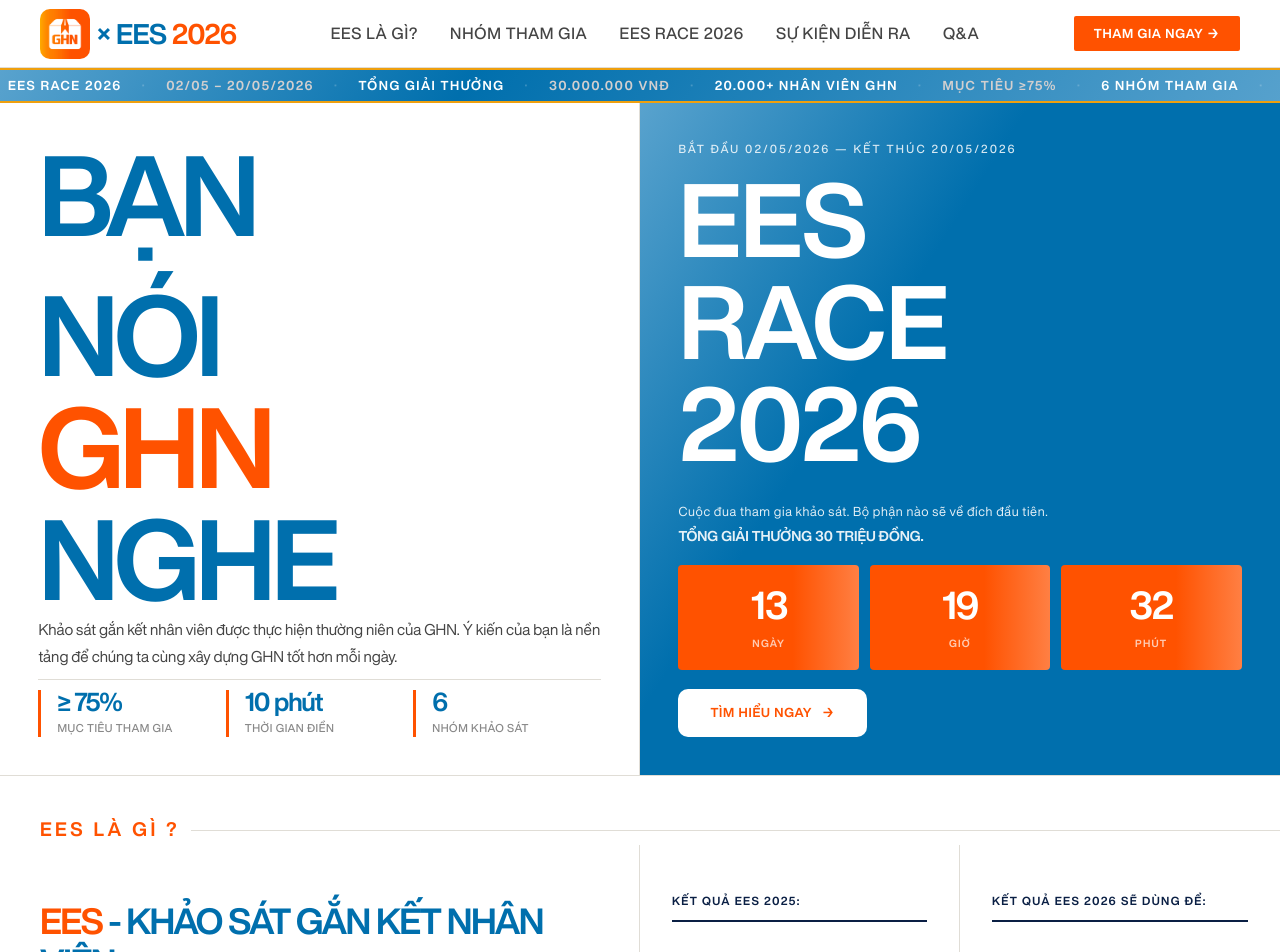
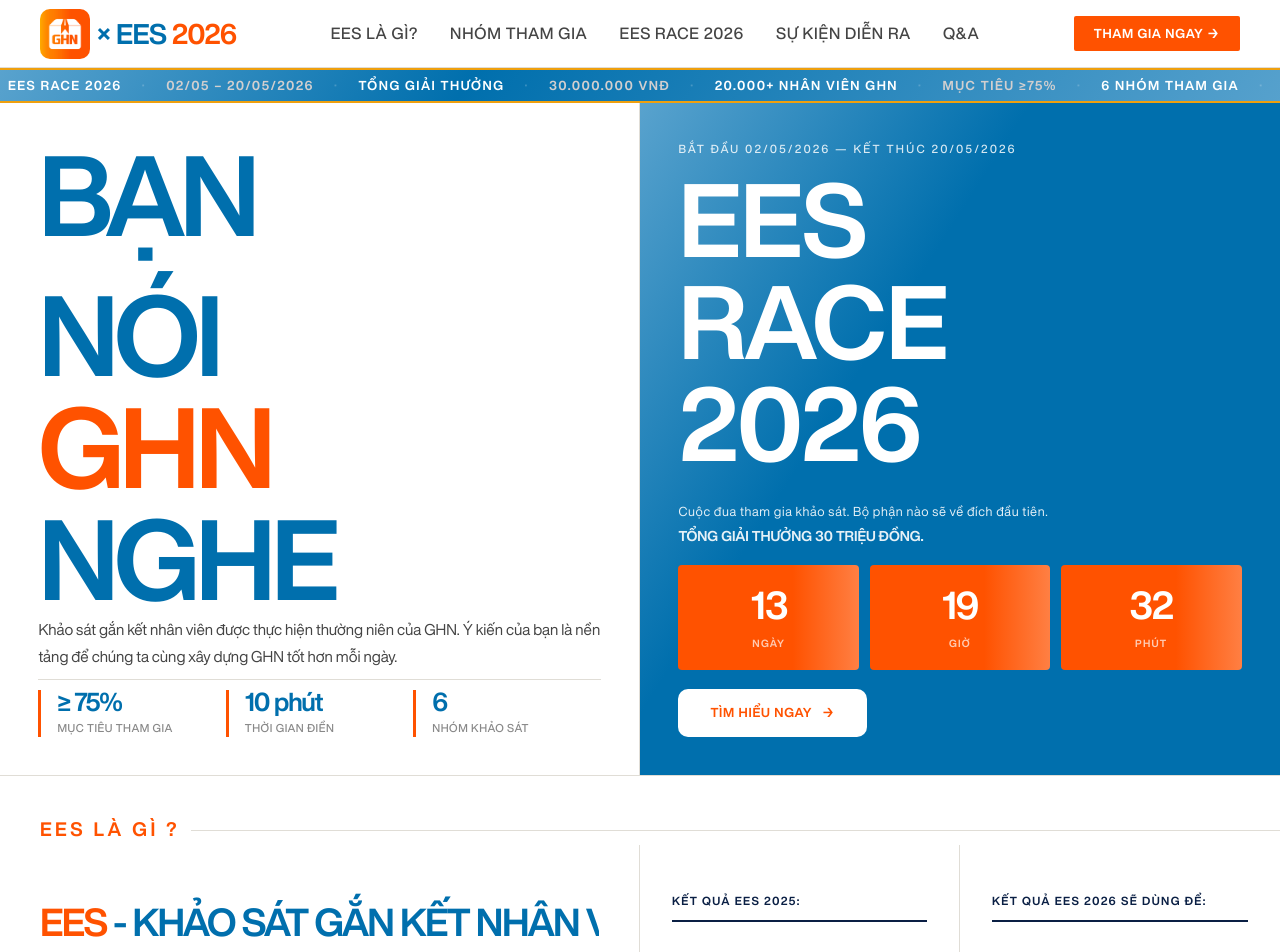
Before and after one commit to Ntna1302/GHN-Landingpage-EES2026, a Next.js app: page / in a window 1280 px wide. Shown: the top 952 px of the page. Built offline with nearby package versions, Linux system fonts and the light colour scheme.

Commit message:
changing before launch

```diff
--- a/app/globals.css
+++ b/app/globals.css
@@ -1167,9 +1167,8 @@
   line-height: 1.15;
   margin-bottom: 3rem;
   padding-top: 0.5rem;
-  overflow-wrap: break-word;
-  word-break: break-word;
-  hyphens: auto;
+  white-space: nowrap;
+  overflow: hidden;
 }
 
 /* Body paragraphs inside Why section — ensure clean wrap on narrow screens */
@@ -1369,7 +1368,7 @@
   }
   #why .ghn-grid-3col > div:first-child .ghn-why-ees-title {
     font-size: 1.2rem !important;
-    white-space: normal !important;
+    white-space: nowrap !important;
     margin-bottom: 1.25rem !important;
   }
   #why .section-label {
--- a/components/sections/WhySection.tsx
+++ b/components/sections/WhySection.tsx
@@ -192,8 +192,9 @@
             <div className="ghn-why-ees-title" style={{
               fontFamily: "var(--font-heading)",
               fontWeight: 700,
-              fontSize: "clamp(1rem, 2.8vw, 50px)",
+              fontSize: "clamp(0.72rem, 3vw, 50px)",
               textTransform: "uppercase",
+              whiteSpace: "nowrap",
             }}>
               <span style={{ color: "#FF5200" }}>EES</span>{" "}
               <span style={{ color: "#006FAD" }}>- Khảo sát gắn kết nhân viên.</span>
```
Also changed, not shown: public/img/image.png (added).
